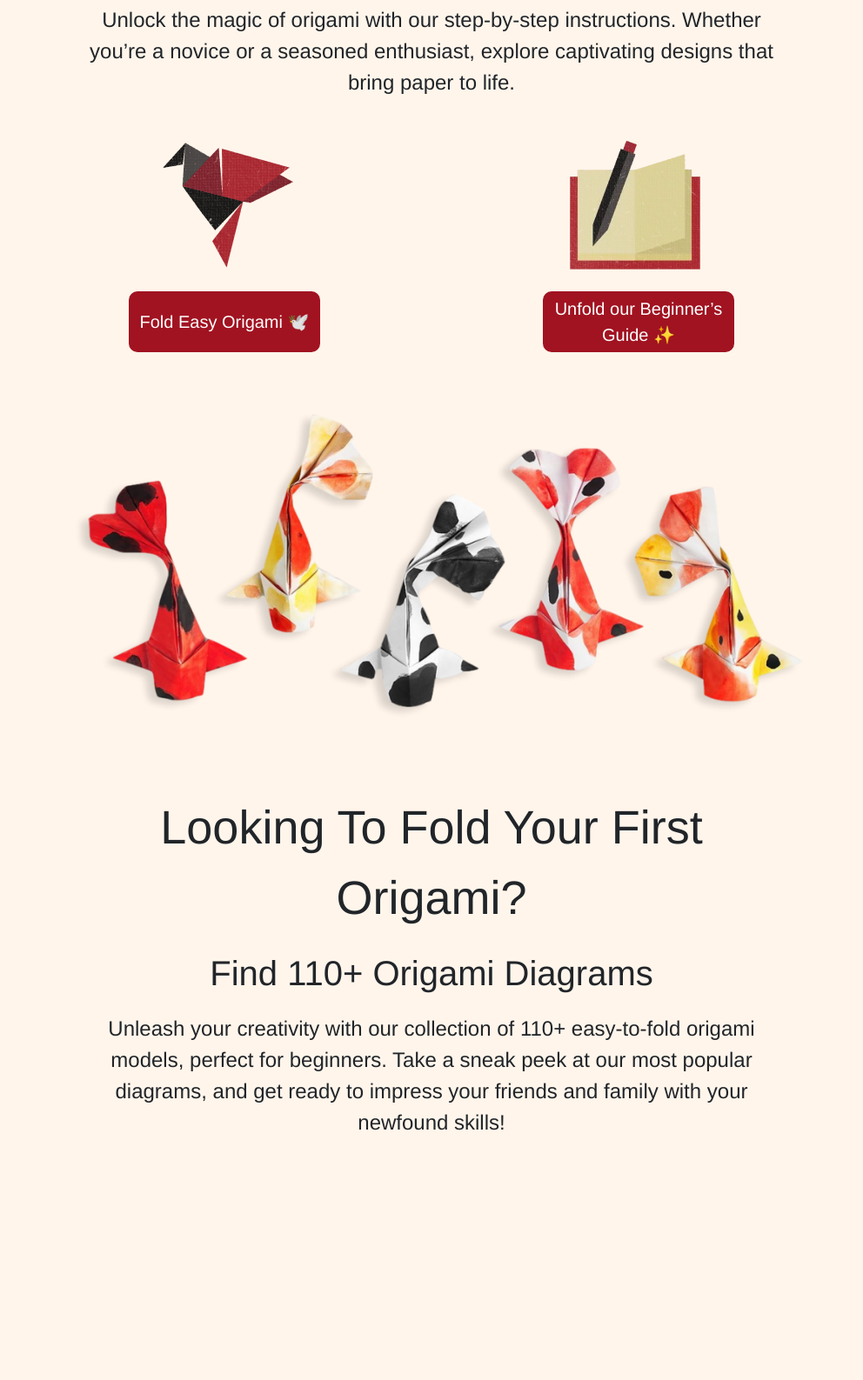
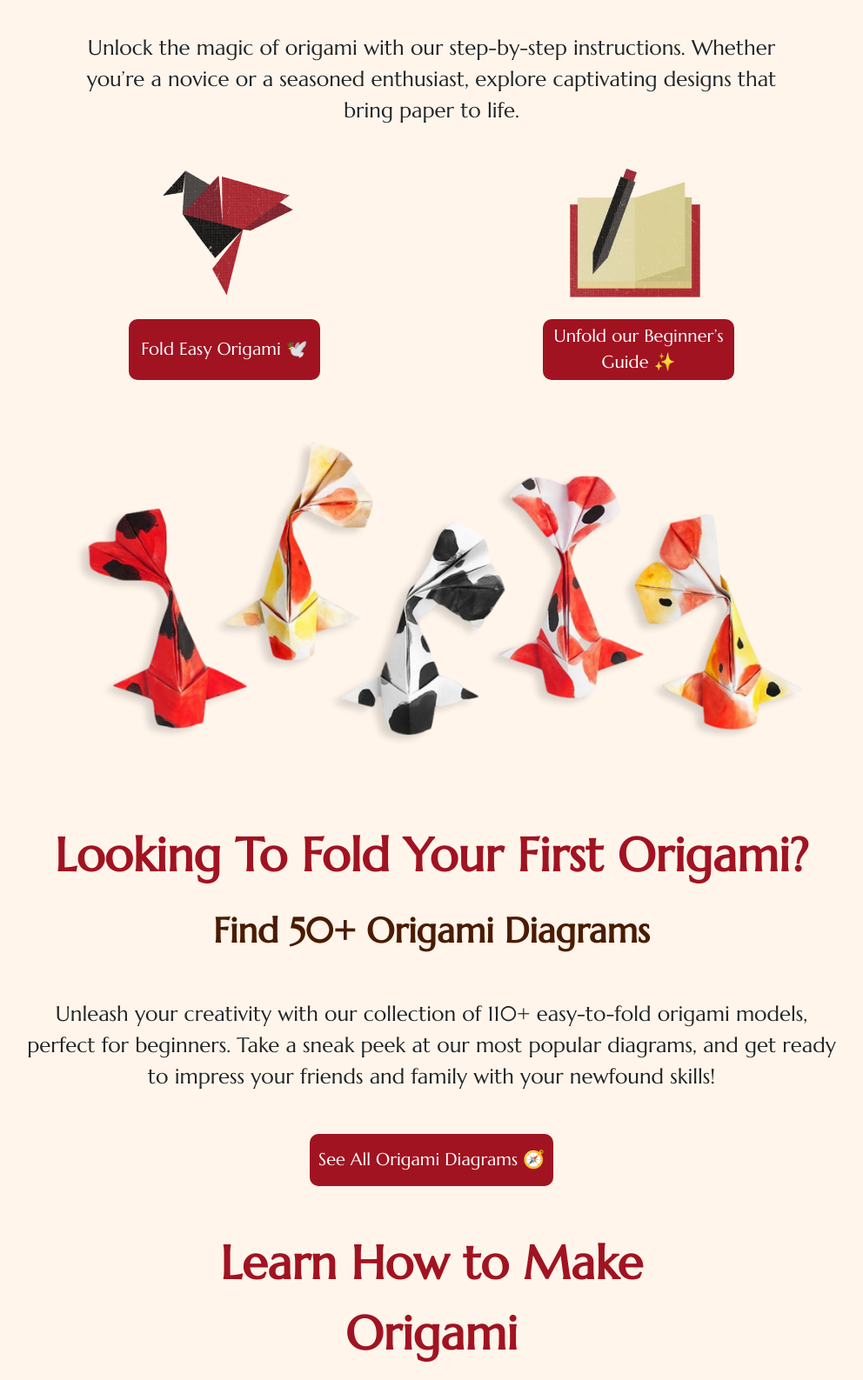
Before and after one commit to M-shayan-khan/OrigamiForAll, a plain HTML site: page OrigamiForAll-Project-/OrigamiForAll (eProject)/index.html in a window 1280 px wide. Shown: the part 277-1864 px from the top of the page at 87% size, without its empty margins (144-1136 px from the left). Before the commit the page ends 1602 px from the top, so only its background shows below. Drawn offline with nearby package versions, Linux system fonts and the light colour scheme.

Commit message:
second-commit

```diff
--- a/OrigamiForAll-Project-/OrigamiForAll (eProject)/index.html
+++ b/OrigamiForAll-Project-/OrigamiForAll (eProject)/index.html
@@ -11,6 +11,9 @@
     <link rel="preconnect" href="https://fonts.googleapis.com">
     <link rel="preconnect" href="https://fonts.gstatic.com" crossorigin>
     <link href="https://fonts.googleapis.com/css2?family=Pacifico&display=swap" rel="stylesheet">
+    <link rel="preconnect" href="https://fonts.googleapis.com">
+    <link rel="preconnect" href="https://fonts.gstatic.com" crossorigin>
+    <link href="https://fonts.googleapis.com/css2?family=Marcellus&display=swap" rel="stylesheet">
 
 </head>
 
@@ -53,32 +56,30 @@
             <a href="" class="login-btn text-decoration-none me-3">Login</a>
             <a href="" class="signUp-btn text-decoration-none me-1">Sign Up</a>
 
-            <button class="navbar-toggler" type="button" data-bs-toggle="offcanvas" data-bs-target="#offcanvasNavbar"
-                aria-controls="offcanvasNavbar" aria-label="Toggle navigation">
+            <button class="navbar-toggler pe-0" type="button" data-bs-toggle="offcanvas"
+                data-bs-target="#offcanvasNavbar" aria-controls="offcanvasNavbar" aria-label="Toggle navigation">
                 <span class="navbar-toggler-icon"></span>
             </button>
-            </rdiv>
+        </div>
     </nav>
     <!-- Navbar--Ends -->
-
+    <!-- <===========================> -->
     <!-- Hero Section -->
     <section class="hero-section">
+        <div class="container-fluid">
 
-        <div class="container-fluid">
             <div class="first-text text-center mx-auto mt-5 ">
-                <p class="p01">Discover the Art of Origami</p>
-                <p class="fs-1 ">Learn, Fold, Create!</p>
-                <p class="fs-4">Unlock the magic of origami with our step-by-step instructions. Whether you’re a novice
+                <p class="p01 fw-bold">Discover the Art of Origami</p>
+                <p class="p1 fw-bold fs-1 ">Learn, Fold, Create!</p>
+                <p class="fs-4 mt-5">Unlock the magic of origami with our step-by-step instructions. Whether you’re a novice
                     or a seasoned enthusiast, explore captivating designs that bring paper to life.</p>
             </div>
 
-            <div class="text-center">
-                <div class=" d-flex justify-content-evenly mt-5">
+            <div class=" d-flex text-center justify-content-evenly mt-5">
 
-                    <img src=" ./images/dove-icon-2.webp" alt="Image 1">
-                    <img src="./images/learn-origami-icon-2.webp" alt="Image 2">
+                <img src=" ./images/dove-icon-2.webp" alt="Image 1">
+                <img src="./images/learn-origami-icon-2.webp" alt="Image 2">
 
-                </div>
             </div>
 
             <div class="para-1 text-center d-flex justify-content-evenly fs-5 mt-4">
@@ -95,17 +96,28 @@
 
             </div>
 
-                <div class="first-text text-center mx-auto mt-5 ">
-                    <p class="p02 ">Looking To Fold Your First Origami?</p>
-                    <p class="fs-1">Find 110+ Origami Diagrams</p>
-                    <p class="fs-4">Unleash your creativity with our collection of 110+ easy-to-fold origami models,
-                        perfect for beginners. Take a sneak peek at our most popular diagrams, and get ready to impress
-                        your friends and family with your newfound skills!</p>
-                </div>
+            <div class="sec-text text-center mx-auto mt-5 w-75">
+                <p class="p02 fw-bold">Looking To Fold Your First Origami?</p>
+                <p class="p2 fw-bold fs-1">Find 50+ Origami Diagrams</p>
+                <p class="fs-4 mt-5">Unleash your creativity with our collection of 110+ easy-to-fold origami models,
+                    perfect for beginners. Take a sneak peek at our most popular diagrams, and get ready to impress
+                    your friends and family with your newfound skills!</p>
             </div>
 
+            <div class="see-all-diagrams text-center fs-5 mt-5">
 
+                <button class="">See All Origami Diagrams 🧭</button>
 
+            </div>
+
+            <div class="third-text text-center mx-auto mt-5 w-50">
+                <p class="p03 fw-bold">Learn How to Make Origami</p>
+                <p class="p3 fw-bold fs-1">No Experience Required!</p>
+                <p class="fs-4 mt-5">Looking to venture into the exciting world of paper folding but have no idea where to start? Our Beginner’s Guide is just what you need! With comprehensive instructions, this guide covers all the essential folds and bases that serve as the foundation for most origami models.</p>
+                <p class="fs-4 mt-5">And the best part? You’ll be able to create your very first origami model, the traditional paper crane, by following our easy-to-understand steps. Don’t wait any longer to embark on this satisfying and creative journey!</p>
+            </div>
+
+        </div>
     </section>
 </body>
 
--- a/OrigamiForAll-Project-/OrigamiForAll (eProject)/style.css
+++ b/OrigamiForAll-Project-/OrigamiForAll (eProject)/style.css
@@ -25,7 +25,7 @@ body {
 }
 
 .offcanvas {
-    background-color: rgba(255, 255, 255, 0.15);
+    background-color: rgba(255, 255, 255, 0.50);
     backdrop-filter: blur(10px);
 }
 
@@ -47,6 +47,7 @@ body {
 .navbar-toggler {
     font-size: 1.25rem;
     border: none;
+    color: #4a1b00;
 }
 
 .navbar-toggler:focus,
@@ -91,30 +92,52 @@ body {
 /* Hero Section */
 
 .hero-section {
-    font-family: 'Helvetica', sans-serif;
+    font-family: "Marcellus", serif;
 }
 
 .first-text {
     width: 65%;
 }
 
-.p01, .p02 {
+.p01, .p02, .p03 {
     font-size: 54px !important;
+    color: #a11321;
+}
+
+.p1, .p2, .p3 {
+    color: #4a1b00;
 }
 
 .b1, .b2 {
-    border: 2px solid #a11321;
+    border: 2px solid;
     background-color: #a11321;
     color: white;
     width: 220px;
     height: 70px;
     border-radius: 10px;
+    border: none;
 }
 
+.b1:hover, .b2:hover {
+    background-color: #d33d4c;
+}
 
-
-/* Resize images */
 .image-02 img {
     width: 70%;
     height: auto;
 }
+
+.see-all-diagrams button {
+    border: 2px solid;
+    background-color: #a11321;
+    color: white;
+    width: 280px;
+    height: 60px;
+    border-radius: 10px;
+    border: none;
+
+}
+
+.see-all-diagrams button:hover {
+    background-color: #d33d4c;
+}
```
